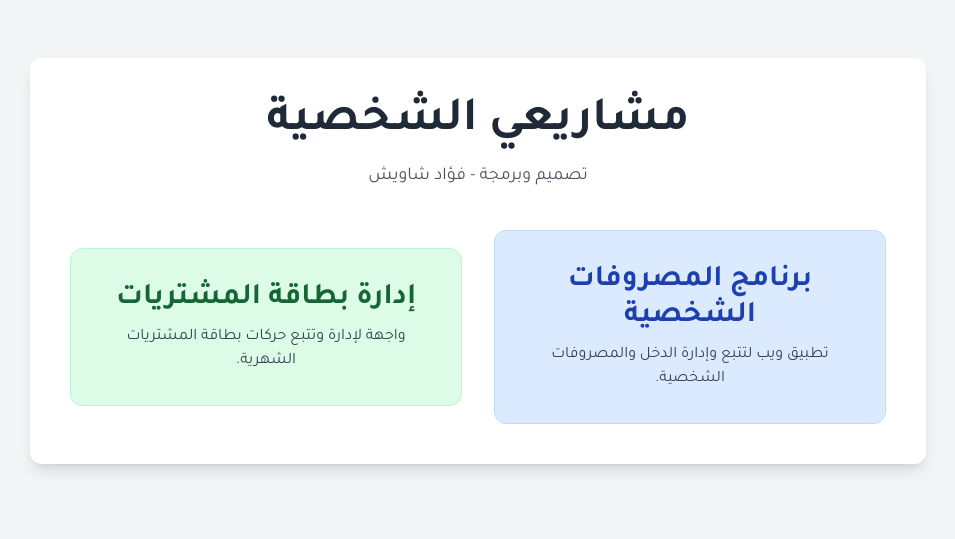
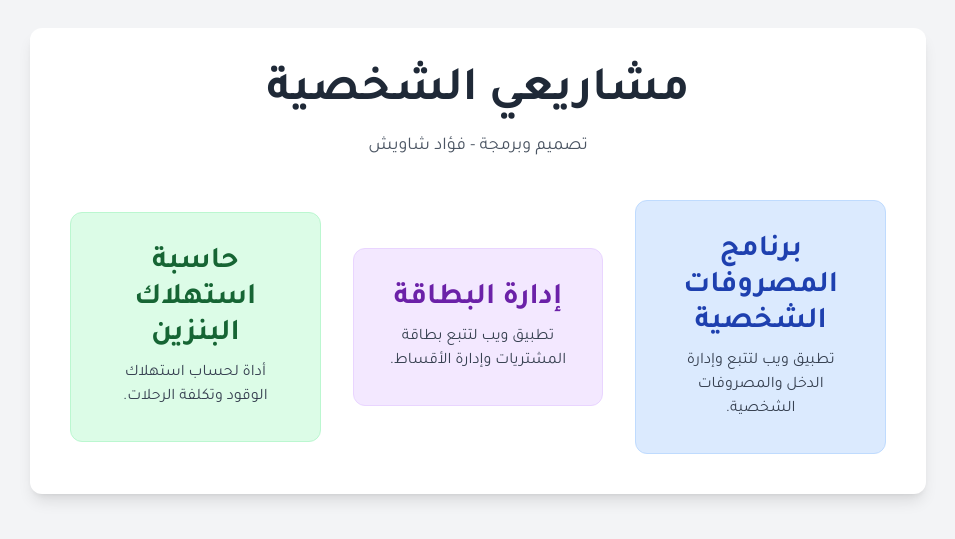
Before and after one commit to fouadshawish-png/my-web-project, a plain HTML site: page index.html in a window 1280 px wide. Shown: the part 139-678 px from the top of the page, without its empty margins (162-1117 px from the left). Drawn offline with nearby package versions, Linux system fonts and the light colour scheme.

Commit message:
Update index.html

```diff
--- a/index.html
+++ b/index.html
@@ -32,7 +32,7 @@
 
         <div class="flex flex-col md:flex-row gap-8 justify-center items-center">
             <!-- بطاقة مشروع برنامج المصروفات الشخصية -->
-            <a href="برنامج-المصروفات-الشخصية.html" class="block w-full md:w-1/2">
+            <a href="برنامج-المصروفات-الشخصية (1).html" class="block w-full md:w-1/3">
                 <div class="card bg-blue-100 rounded-xl p-6 md:p-8 border border-blue-200 text-blue-800 hover:bg-blue-200">
                     <h2 class="text-2xl md:text-3xl font-bold mb-2">برنامج المصروفات الشخصية</h2>
                     <p class="text-gray-700">تطبيق ويب لتتبع وإدارة الدخل والمصروفات الشخصية.</p>
@@ -40,14 +40,21 @@
             </a>
 
             <!-- بطاقة مشروع إدارة البطاقة -->
-            <a href="البطاقة.html" class="block w-full md:w-1/2">
+            <a href="البطاقة.html" class="block w-full md:w-1/3">
+                <div class="card bg-purple-100 rounded-xl p-6 md:p-8 border border-purple-200 text-purple-800 hover:bg-purple-200">
+                    <h2 class="text-2xl md:text-3xl font-bold mb-2">إدارة البطاقة</h2>
+                    <p class="text-gray-700">تطبيق ويب لتتبع بطاقة المشتريات وإدارة الأقساط.</p>
+                </div>
+            </a>
+
+            <!-- بطاقة مشروع حاسبة استهلاك البنزين -->
+            <a href="حساب استهلاك.htm" class="block w-full md:w-1/3">
                 <div class="card bg-green-100 rounded-xl p-6 md:p-8 border border-green-200 text-green-800 hover:bg-green-200">
-                    <h2 class="text-2xl md:text-3xl font-bold mb-2">إدارة بطاقة المشتريات</h2>
-                    <p class="text-gray-700">واجهة لإدارة وتتبع حركات بطاقة المشتريات الشهرية.</p>
+                    <h2 class="text-2xl md:text-3xl font-bold mb-2">حاسبة استهلاك البنزين</h2>
+                    <p class="text-gray-700">أداة لحساب استهلاك الوقود وتكلفة الرحلات.</p>
                 </div>
             </a>
         </div>
-
     </div>
 
 </body>
```
